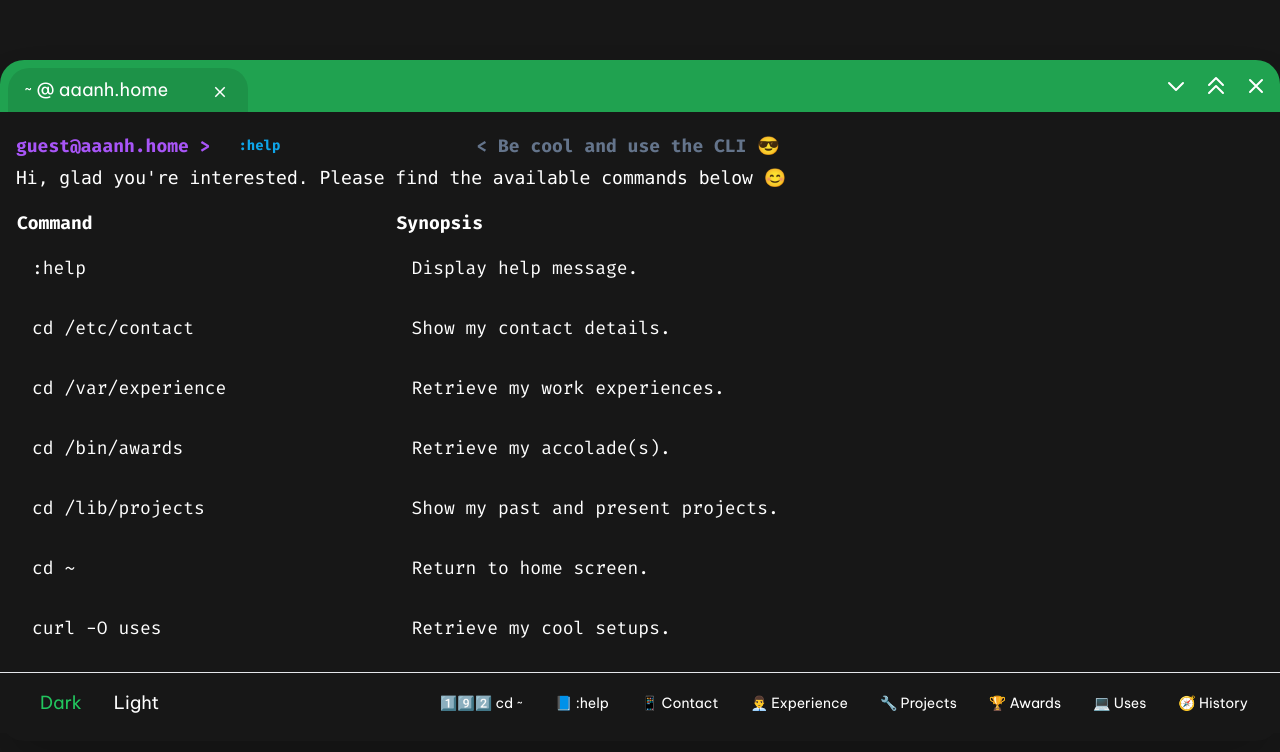
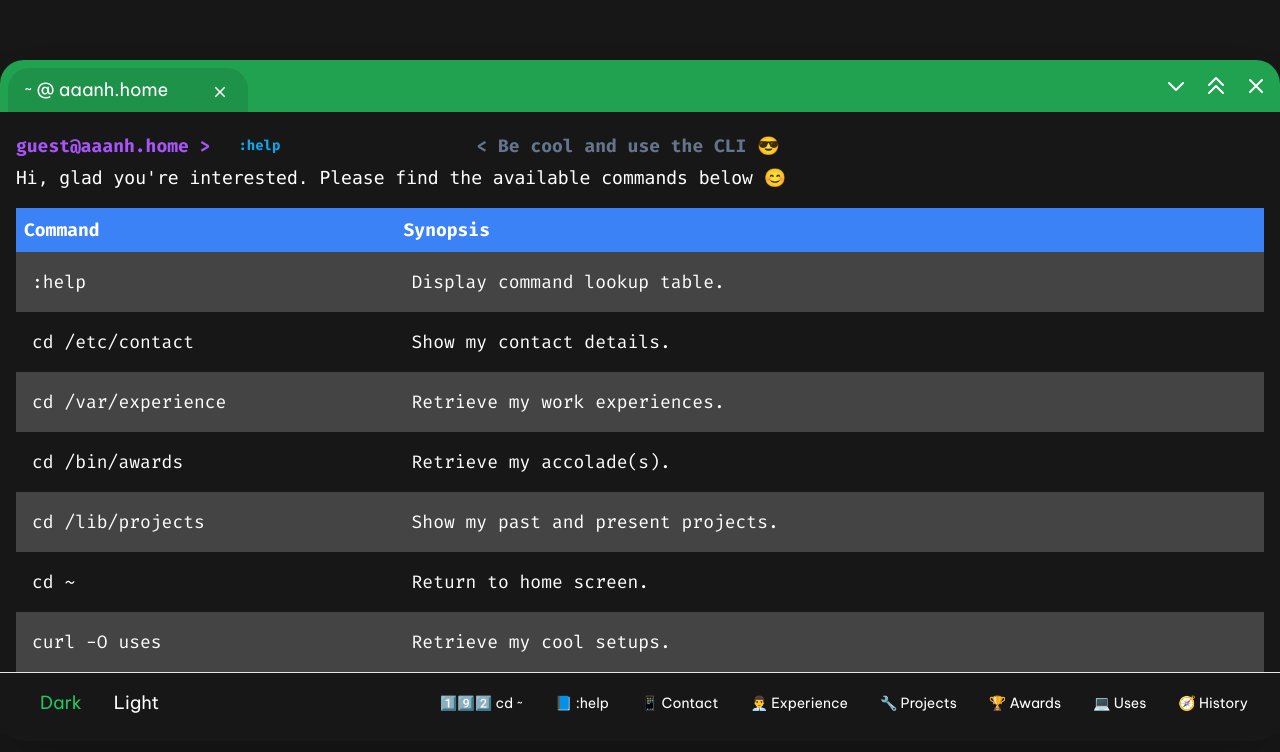
Before and after one commit to zasshuwu/nogamioka, a Next.js app: page /home in a window 1280 px wide. Both pictures are taken after a click on the button "📘 :help". Shown: the top 752 px of the page. Built offline with nearby package versions, Linux system fonts and the light colour scheme.

Commit message:
make command table and projects more palatable

```diff
--- a/components/Experience.js
+++ b/components/Experience.js
@@ -13,7 +13,7 @@ const Entry = ({ entry }) => {
 						: entry.end_month + ", " + entry.end_year}
 				</div>
 			</div>
-			<div className="text-blue-500 hover:underline">
+			<div className="text-blue-500">
 				<Link href={entry.link_ref}>{entry.organization}</Link>
 			</div>
 			<div className="text-sm">
--- a/components/Help.js
+++ b/components/Help.js
@@ -1,3 +1,54 @@
+function createEntry({
+  command = "",
+  synopsis = "",
+} = {}) {
+  return {
+    command,
+    synopsis,
+  }
+}
+
+const man_entries = [
+  // create entries from the table below and the primitives above
+  createEntry({
+    command: ":help",
+    synopsis: "Display command lookup table."
+  }),
+  createEntry({
+    command: "cd /etc/contact",
+    synopsis: "Show my contact details."
+  }),
+  createEntry({
+    command: "cd /var/experience",
+    synopsis: "Retrieve my work experiences."
+  }),
+  createEntry({
+    command: "cd /bin/awards",
+    synopsis: "Retrieve my accolade(s)."
+  }),
+  createEntry({
+    command: "cd /lib/projects",
+    synopsis: "Show my past and present projects."
+  }),
+  createEntry({
+    command: "cd ~",
+    synopsis: "Return to home screen."
+  }),
+  createEntry({
+    command: "curl -O uses",
+    synopsis: "Retrieve my cool setups."
+  }),
+  createEntry({
+    command: "wget resume",
+    synopsis: "Resume download center."
+  }),
+  createEntry({
+    command: "history",
+    synopsis: "Show history of commands, much like on Linux."
+  }),
+]
+
+
 export default function Help() {
   return (
     <div className="font-normal max-h-full w-full flex flex-col text-sm sm:text-lg">
@@ -7,48 +58,18 @@ export default function Help() {
       </code>
       <table className="my-4">
         <thead>
-          <tr>
-            <th>Command</th>
-            <th>Synopsis</th>
+          <tr className="bg-blue-500">
+            <th className="p-2">Command</th>
+            <th className="p-2">Synopsis</th>
           </tr>
         </thead>
         <tbody>
-          <tr>
-            <td>:help</td>
-            <td>Display help message.</td>
-          </tr>
-          <tr>
-            <td>cd /etc/contact</td>
-            <td>Show my contact details.</td>
-          </tr>
-          <tr>
-            <td>cd /var/experience</td>
-            <td>Retrieve my work experiences.</td>
-          </tr>
-          <tr>
-            <td>cd /bin/awards</td>
-            <td>Retrieve my accolade(s).</td>
-          </tr>
-          <tr>
-            <td>cd /lib/projects</td>
-            <td>Show my past and present projects.</td>
-          </tr>
-          <tr>
-            <td>cd ~</td>
-            <td>Return to home screen.</td>
-          </tr>
-          <tr>
-            <td>curl -O uses</td>
-            <td>Retrieve my cool setups.</td>
-          </tr>
-          <tr>
-            <td>wget resume</td>
-            <td>Resume download center.</td>
-          </tr>
-          <tr>
-            <td>history</td>
-            <td>Show history of commands, much like on Linux.</td>
-          </tr>
+          {man_entries.map((entry, index) => (
+            <tr key={index} className="odd:bg-neutral-300/50 dark:odd:bg-neutral-500/50">
+              <td>{entry.command}</td>
+              <td>{entry.synopsis}</td>
+            </tr>
+          ))}
         </tbody>
       </table>
     </div>
--- a/components/Projects.js
+++ b/components/Projects.js
@@ -5,25 +5,19 @@ import { AiFillGithub } from "react-icons/ai";
 
 export default function Projects() {
   return (
-    <div className="m-4 dark:text-white">
-      {/* <h3 className="text-2xl">Page is currently under migration 🚧</h3>
-			<h3 className="text-2xl">Please have トワーさま instead 👾</h3>
-			<div
-				className="h-56 w-56 sm:h-96 sm:w-96"
-				style={{ backgroundImage: "url('/towa-placeholder.png')", backgroundSize: "cover" }}
-			></div> */}
-      <div className="flex flex-wrap w-full justify-start">
+    <div className="m-2 dark:text-white">
+      <div className="flex flex-wrap w-full justify-center">
         {projectData.map((proj, index) => (
           <div
             key={index}
-            className="h-128 w-96 m-2 p-2 border border-purple-500/50 dark:border-sky-500/50 font-['Be_Vietnam_Pro'] text-sm rounded-lg"
+            className="h-128 w-[28rem] m-2 p-2 border border-purple-500/50 dark:border-sky-500/50 font-['Be_Vietnam_Pro'] text-sm rounded-lg"
           >
-            <h3 className="text-pink-500 font-bold text-xl mt-4 flex items-center space-x-2">
+            <h3 className="text-rose-500 font-bold text-xl mt-4 flex items-center space-x-2 ">
               <Link className="peer" href={proj.link_ref}>
                 {proj.title}
               </Link>{" "}
-              { proj?.github == "" ? null : <a href={proj?.github}>
-                <AiFillGithub size={20} color={"#eee"} />
+              { proj?.github == "" ? null : <a className="text-neutral-900 dark:text-neutral-200" href={proj?.github}>
+                <AiFillGithub size={20}/>
               </a> }
             </h3>
             <br />
@@ -41,7 +35,7 @@ export default function Projects() {
             ) : null}
 
             {proj.image != "" ? (
-              <div className="">
+              <div className="[&>*]:rounded-md">
                 <Image
                   src={proj.image}
                   height="206"
```
Also changed, not shown: 1 other file (tests, documents, lock files or other folders).
